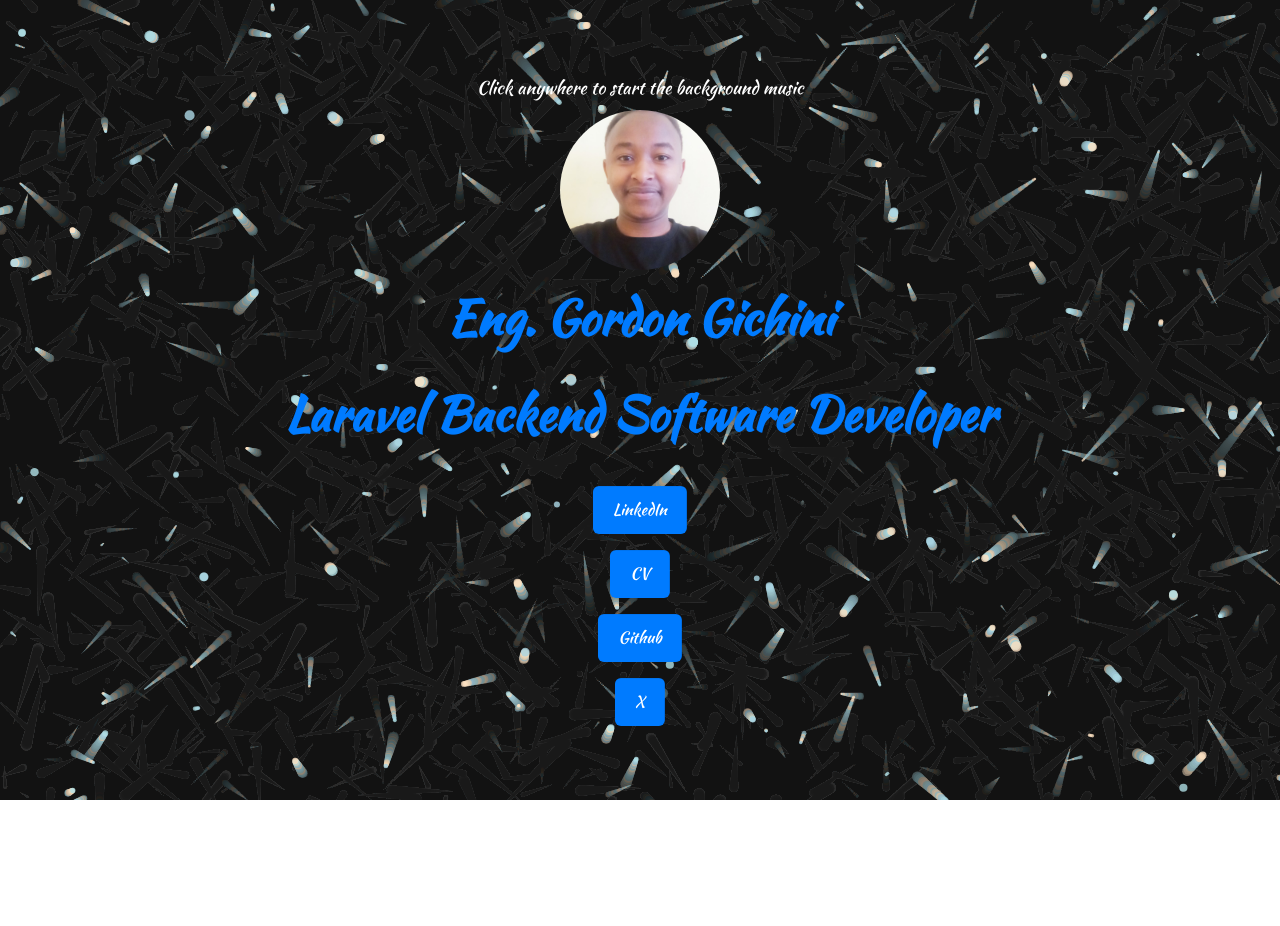
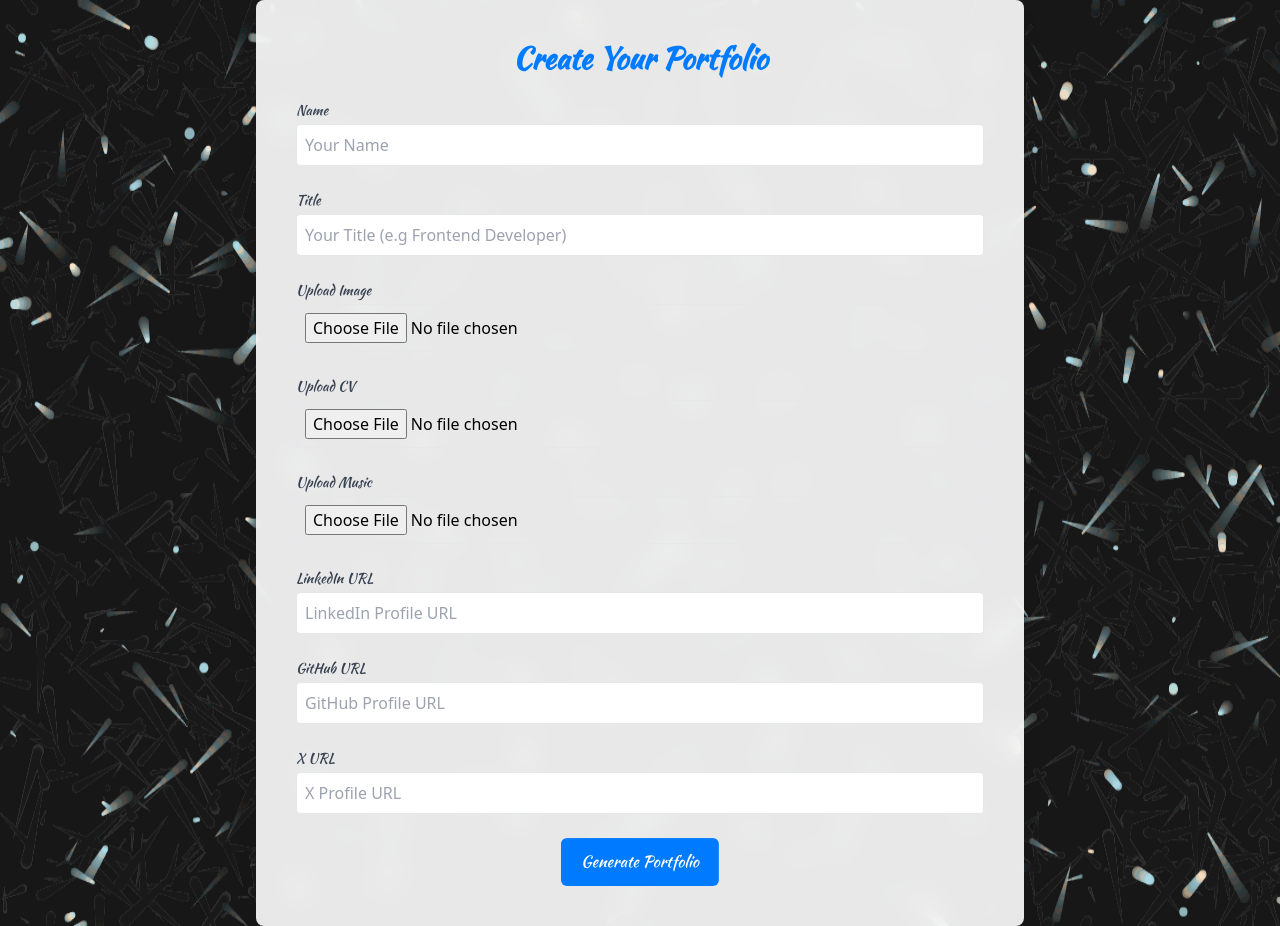
Before and after one commit to GordonGichini/vigilant-eureka, a React (Vite) app: page /create-portfolio in a window 1280 px wide. Before the commit the page ends 800 px from the top, so only its background shows below. Built offline with nearby package versions, Linux system fonts and the light colour scheme.

Commit message:
create portfolio form

```diff
--- a/package.json
+++ b/package.json
@@ -19,6 +19,7 @@
     "react-dom": "^18.3.1",
     "react-particles": "^2.12.2",
     "react-router": "^7.0.1",
+    "react-router-dom": "^7.0.1",
     "tsparticles-slim": "^2.12.0"
   },
   "devDependencies": {
--- a/src/App.jsx
+++ b/src/App.jsx
@@ -1,9 +1,15 @@
-import React from 'react'
+import { BrowserRouter as Router, Routes, Route } from 'react-router-dom'
+import CreatePortfolio from './components/Create'
 import Portfolio from './components/Portfolio'
 
 function App() {
   return (
-    <Portfolio />
+    <Router>
+      <Routes>
+        <Route path="/home" element={<Portfolio />} />
+        <Route path="/create-portfolio" element={<CreatePortfolio />} />
+      </Routes>
+    </Router>
   )
 }
 
--- a/src/components/Create.jsx
+++ b/src/components/Create.jsx
@@ -1,52 +1,119 @@
 import React, { useState } from 'react';
+import ParticleBg from './ParticleBg';
+import Button from './Button';
 
 const CreatePortfolio = () => {
   const [formData, setFormData] = useState({
     name: '',
-    about: '',
+    title: '',
     profileImage: null,
     cv: null,
+    music: null,
     links: { linkedin: '', github: '', twitter: '' },
-    skills: [],
-    projects: [],
   });
+
+  const [errors, setErrors] = useState({});
+
+  const handleInputChange = (e) => {
+    const { name, value } = e.target;
+    if (name.startsWith('links.')) {
+      const key = name.split('.')[1];
+      setFormData((prev) => ({
+        ...prev,
+        links: { ...prev.links, [key]: value },
+      }));
+    } else {
+      setFormData((prev) => ({ ...prev, [name]: value }));
+    }
+  };
 
   const handleFileChange = (e) => {
     const { name, files } = e.target;
     setFormData((prev) => ({ ...prev, [name]: files[0] }));
   };
 
+  const validateForm = () => {
+    const newErrors = {};
+    if (!formData.name.trim()) newErrors.name = 'Name is required';
+    if (!formData.title.trim()) newErrors.title = 'Title is required';
+    if (!formData.profileImage) newErrors.profileImage = 'Profile image is required';
+    if (!formData.cv) newErrors.cv = 'CV is required';
+    if (!formData.music) newErrors.music = 'Music file is required';
+    if (!formData.links.linkedin.trim()) newErrors.linkedin = 'LinkedIn URL is required';
+    if (!formData.links.github.trim()) newErrors.github = 'GitHub URL is required';
+    if (!formData.links.twitter.trim()) newErrors.twitter = 'X URL is required';
+    setErrors(newErrors);
+    return Object.keys(newErrors).length === 0;
+  };
+
   const handleSubmit = async (e) => {
     e.preventDefault();
+    if (!validateForm()) return;
+
     const formDataToSend = new FormData();
-    for (let key in formData) {
-      formDataToSend.append(key, formData[key]);
+    Object.entries(formData).forEach(([key, value]) => {
+      if (key === 'links') {
+        formDataToSend.append(key, JSON.stringify(value));
+      } else {
+        formDataToSend.append(key, value);
+      }
+    });
+
+    try {
+      const response = await fetch('/api/upload', {
+        method: 'POST',
+        body: formDataToSend,
+      });
+      if (!response.ok) {
+        throw new Error('Error submitting the form');
+      }
+      alert('Portfolio generated successfully!');
+    } catch (error) {
+      alert(`Failed to submit form: ${error.message}`);
     }
-    // Send to backend
-    await fetch('/api/upload', { method: 'POST', body: formDataToSend });
   };
 
   return (
-    <form onSubmit={handleSubmit} className="space-y-4 p-6 bg-white shadow-md rounded">
-      <input
-        type="text"
-        name="name"
-        placeholder="Your Name"
-        onChange={(e) => setFormData({ ...formData, name: e.target.value })}
-        className="border p-2 rounded w-full"
-      />
-      <textarea
-        name="about"
-        placeholder="About You"
-        onChange={(e) => setFormData({ ...formData, about: e.target.value })}
-        className="border p-2 rounded w-full"
-      />
-      <input type="file" name="profileImage" onChange={handleFileChange} />
-      <input type="file" name="cv" onChange={handleFileChange} />
-      <button type="submit" className="bg-blue-500 text-white px-4 py-2 rounded">
-        Generate Portfolio
-      </button>
-    </form>
+    <div className="relative min-h-screen flex items-center justify-center bg-gray-100">
+      <ParticleBg />
+      <div className="max-w-3xl w-full bg-white bg-opacity-90 backdrop-blur-md p-10 rounded-lg shadow-xl z-10">
+        <h1 className="text-3xl font-kaushan text-center text-primary mb-6">Create Your Portfolio</h1>
+        <form onSubmit={handleSubmit} className="space-y-6">
+          {[
+            { label: 'Name', name: 'name', type: 'text', placeholder: 'Your Name' },
+            { label: 'Title', name: 'title', type: 'text', placeholder: 'Your Title (e.g Frontend Developer)' },
+            { label: 'Upload Image', name: 'profileImage', type: 'file', accept: 'image/*' },
+            { label: 'Upload CV', name: 'cv', type: 'file', accept: '.pdf' },
+            { label: 'Upload Music', name: 'music', type: 'file', accept: 'audio/*' },
+            { label: 'LinkedIn URL', name: 'links.linkedin', type: 'url', placeholder: 'LinkedIn Profile URL' },
+            { label: 'GitHub URL', name: 'links.github', type: 'url', placeholder: 'GitHub Profile URL' },
+            { label: 'X URL', name: 'links.twitter', type: 'url', placeholder: 'X Profile URL' },
+          ].map(({ label, name, ...rest }) => (
+            <div key={name} className="space-y-1">
+              <label htmlFor={name} className="block text-sm font-kaushan text-gray-700">
+                {label}
+              </label>
+              <input
+                id={name}
+                name={name}
+                {...rest}
+                onChange={name.startsWith('links.') || name === 'profileImage' || name === 'cv' || name === 'music' ?
+                  handleFileChange :
+                  handleInputChange
+                }
+                className={`border p-2 rounded w-full ${errors[name] ? 'border-red-500' : ''}`}
+              />
+              {errors[name] && <span className="text-red-500 text-sm">{errors[name]}</span>}
+            </div>
+          ))}
+          <div className="flex justify-center">
+            <Button href="/portfolio/:id" type="submit">
+              Generate Portfolio
+            </Button>
+          </div>
+        </form>
+      </div>
+    </div>
   );
 };
 
```
Also changed, not shown: 1 other file (tests, documents, lock files or other folders).
